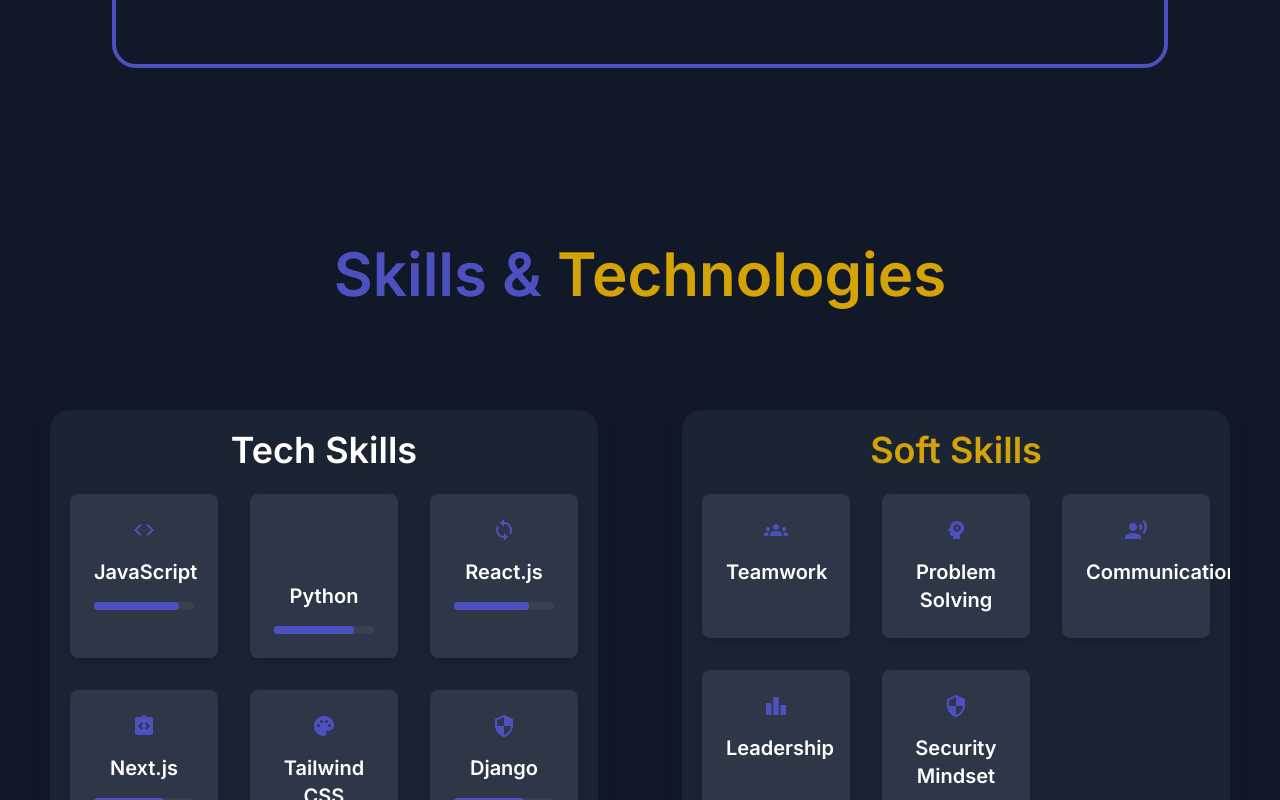
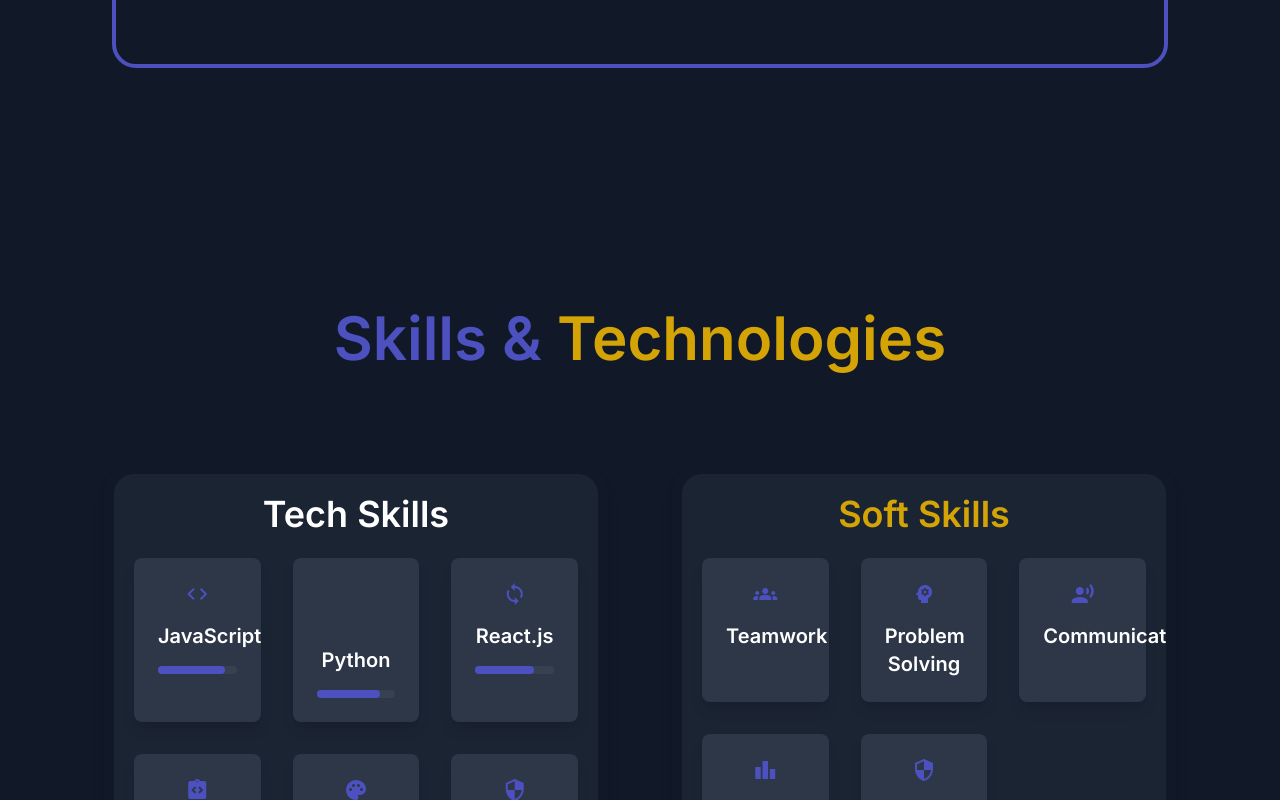
Before and after one commit to Kevrollin/Kelvin_Mukaria_Portfolio, a Next.js app: page / in a window 1280 px wide. Shown: the part 1540-2340 px from the top of the page. Built offline with nearby package versions, Linux system fonts and the light colour scheme.

Commit message:
Commit 5

```diff
--- a/pages/index.js
+++ b/pages/index.js
@@ -122,7 +122,7 @@
         </div>
       </section>
 
-      <div className='sm:py-28 lg:py-0 bg-gray-900'>
+      <div className='py-16 bg-gray-900 relative z-10'>
         <Skills />
       </div>
       </main>
--- a/pages/skills.js
+++ b/pages/skills.js
@@ -87,11 +87,11 @@
   };
 
   return (
-    <section className="skills py-16 bg-gray-900 text-white min-h-screen">
+    <section className="skills py-16 bg-gray-900 text-white">
       <h2 className="text-6xl text-dark font-semibold text-primary mb-12 text-center py-12">
         Skills & <span className="text-warning">Technologies</span>
       </h2>
-      <div className="container mx-auto text-center flex flex-col items-center sm:px-28 lg:px-0">
+      <div className="container mx-auto text-center flex flex-col items-center px-4 md:px-16">
         {/* Tech Skills and Soft Skills Layout */}
         <div className="flex flex-col sm:flex-col lg:flex-row justify-center gap-8 sm:gap-16">
           {/* Tech Skills */}
```
